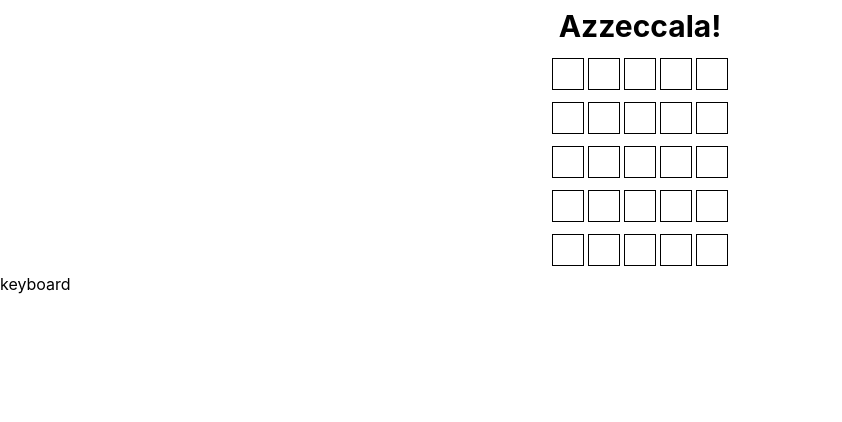
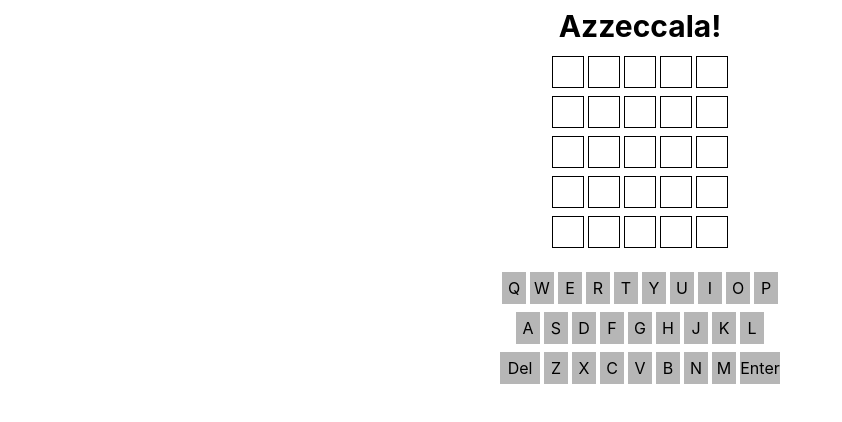
Before and after one commit to silibdev/azzeccala, a React (Create React App) app: page / in a window 1280 px wide. Shown: the top 422 px of the page, without its empty margins (0-842 px from the left). Built offline with nearby package versions, Linux system fonts and the light colour scheme.

Commit message:
Create keyboard

```diff
--- a/src/App.css
+++ b/src/App.css
@@ -1,3 +1,9 @@
+:root {
+    --correct: #71dc00;
+    --wrong: #ffc400;
+    --not-present: #565656;
+}
+
 .word-guesses .word {
     @apply flex justify-center py-1
 }
@@ -5,13 +11,48 @@
 .word-guesses .word .letter {
     width: 2rem;
     height: 2rem;
-    @apply border-solid border-black border text-center m-0.5
+    text-transform: uppercase;
+    @apply border-solid border-black border text-center mx-0.5
 }
 
 .word-guesses .word .letter.correct {
-    background: #71dc00;
+    background: var(--correct);
 }
 
 .word-guesses .word .letter.wrong {
-    background: #ffc400;
+    background: var(--wrong);
 }
+
+.keyboard {
+    @apply pt-4;
+}
+
+.keyboard .row {
+    @apply flex justify-center py-1
+}
+
+.keyboard .row button {
+    height: 2rem;
+    width: 1.5rem;
+    background: #b6b6b6;
+    text-transform: uppercase;
+    @apply text-center mx-0.5
+}
+
+.keyboard .row button.correct {
+    background: var(--correct);
+}
+
+.keyboard .row button.wrong {
+    background: var(--wrong);
+}
+
+.keyboard .row button.not-present {
+    background: var(--not-present);
+}
+
+.keyboard .row button.action {
+    height: 2rem;
+    width: 2.5rem;
+    text-transform: capitalize;
+}
--- a/src/game/Keyboard.tsx
+++ b/src/game/Keyboard.tsx
@@ -1,3 +1,43 @@
-export const Keyboard = () => (
-  <div>keyboard</div>
-)
+import { useContext } from 'react';
+import { GameContext, LetterStateEnum } from '../GameContext/GameContext';
+
+const KEYBOARD = [
+  ['q', 'w', 'e', 'r', 't', 'y', 'u', 'i', 'o', 'p'],
+  ['a', 's', 'd', 'f', 'g', 'h', 'j', 'k', 'l'],
+  ['z', 'x', 'c', 'v', 'b', 'n', 'm']
+];
+
+export const Keyboard = () => {
+  const [gameState, setGameState] = useContext(GameContext);
+
+  const lettersState = gameState.guesses
+    .map(wg => wg.letters)
+    .flat()
+    .reduce<Record<string, LetterStateEnum>>((letterMap, lg) => {
+      letterMap[lg.letter] = lg.state;
+      return letterMap;
+    }, {});
+
+  const keyboard = KEYBOARD
+    .map(lettersRow => lettersRow
+      .map((letter) => ({
+          letter,
+          state: lettersState[letter]
+        })
+      ));
+  return (<div className="keyboard">
+    {keyboard.map( (lettersRow, i) => (
+      <div className="row" key={i}>
+        {(i === 2) ? (<button className="action">Del</button>) : ''}
+        {lettersRow.map( ls => (
+          <button
+            key={ls.letter}
+            className={ls.state}
+            disabled={ls.state === LetterStateEnum.NOT_PRESENT}
+          >{ls.letter}</button>
+        ))}
+        {(i === 2) ? (<button className="action">Enter</button>) : ''}
+      </div>
+    ))}
+  </div>)
+}
```
